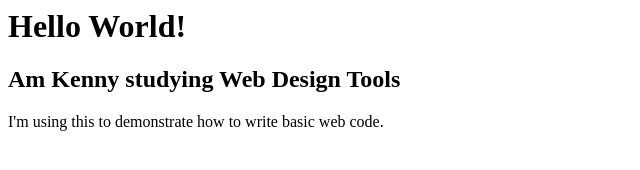
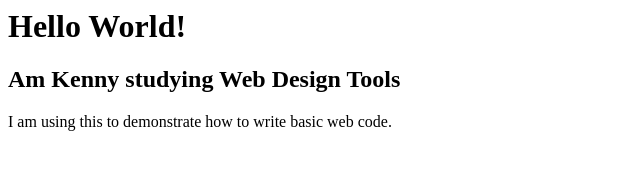
Before and after one commit to Kenny4571/Wed-Desisgn-SP2024, a plain HTML site: page index.html in a window 1280 px wide. Shown: the full height of the page, 0-640 px from the left. Drawn offline with Linux system fonts and the light colour scheme.

Commit message:
initial commit

```diff
--- a/index.html
+++ b/index.html
@@ -1,3 +1,3 @@
 <h1>Hello World!</h1>
 <h2>Am Kenny studying Web Design Tools</h2>
-<p>I'm using this to demonstrate how to write basic web code.</p>
+<p>I am using this to demonstrate how to write basic web code.</p>
```
